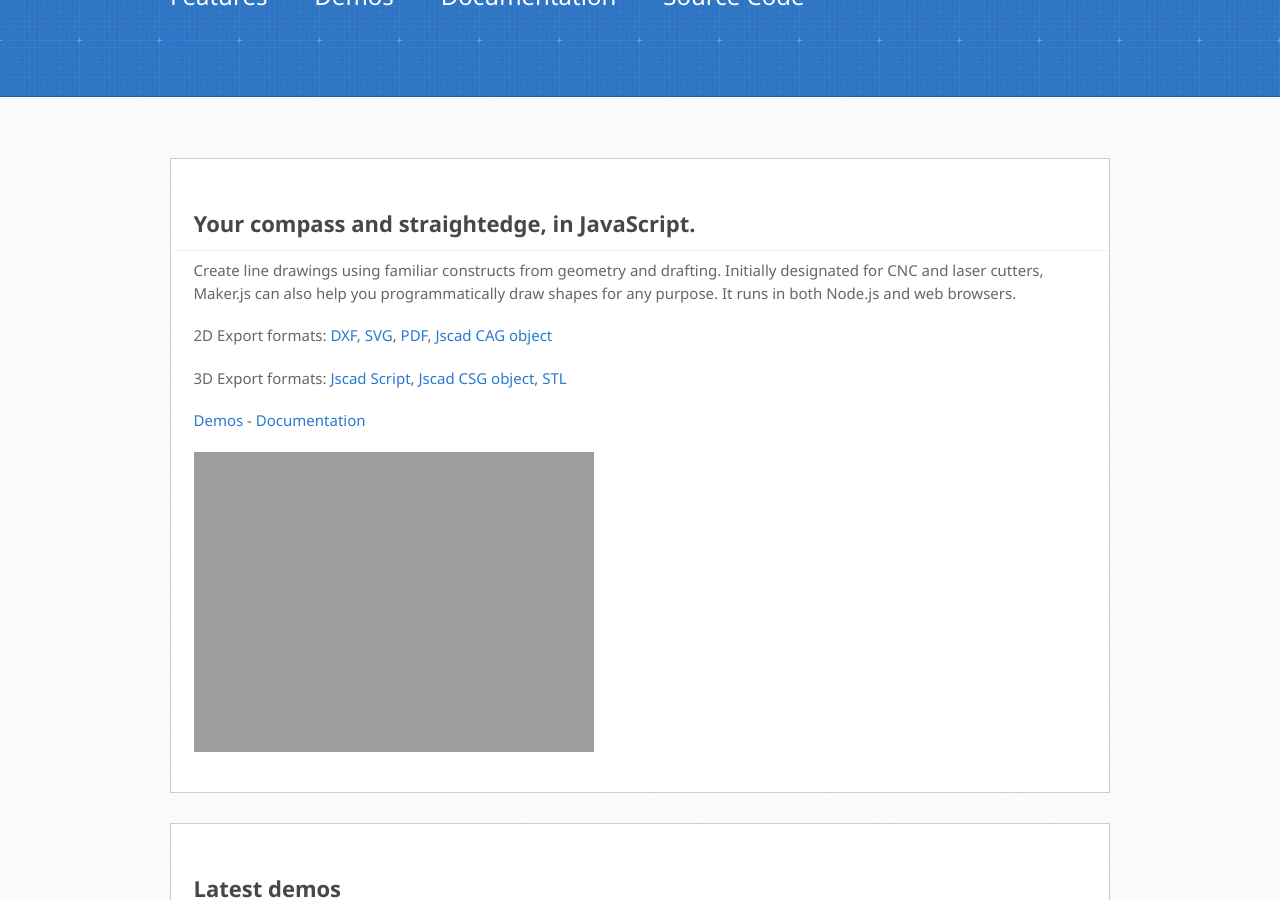
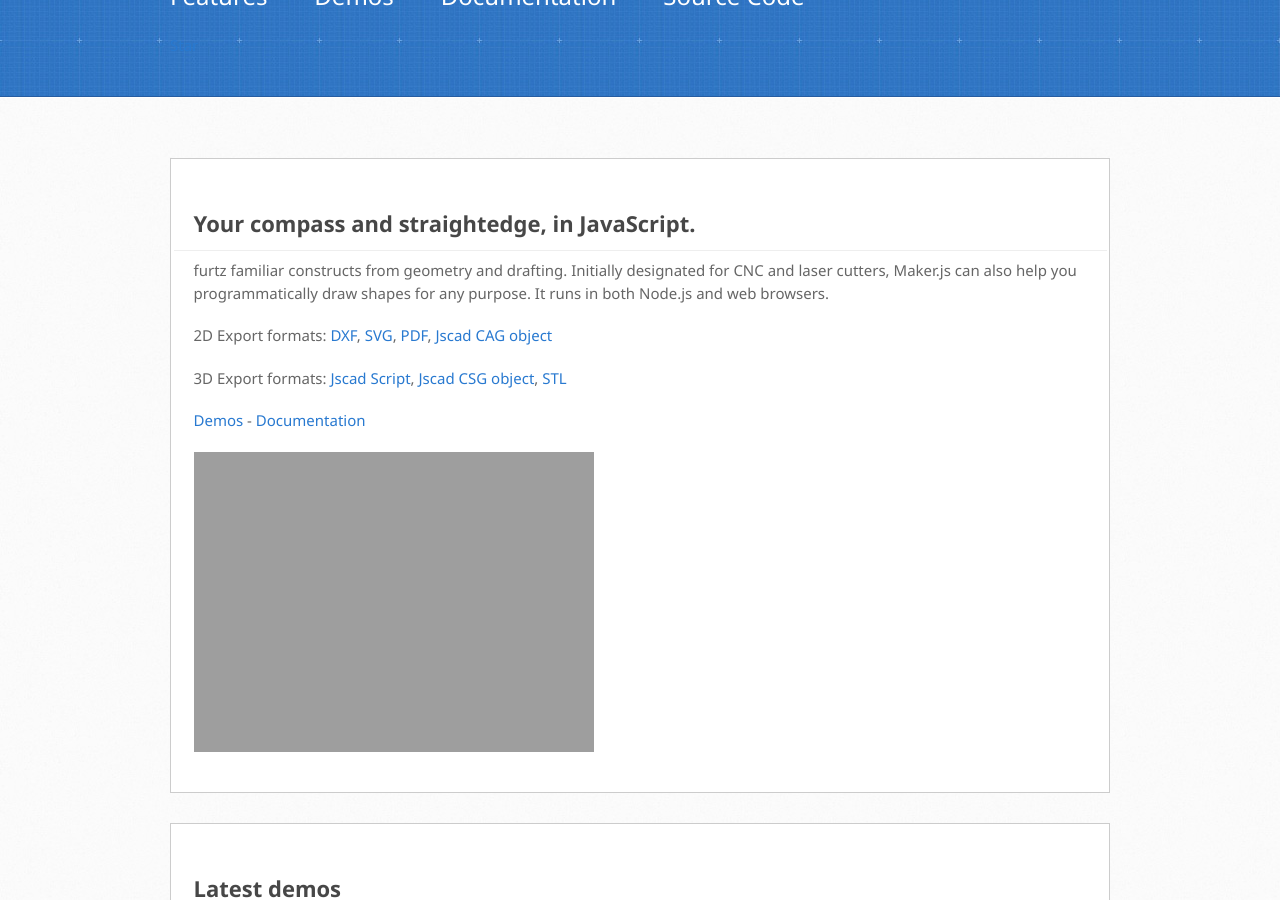
Before and after one commit to samiwa/maker, a Jekyll site: the page built from docs/index.html, in a window 1280 px wide and 900 px high, scrolled down 440 px. Built offline with Jekyll 4.4.1, drawn with Linux system fonts in a browser that asks for light colours.

Commit message:
Update index.html

```diff
--- a/docs/index.html
+++ b/docs/index.html
@@ -3,7 +3,7 @@ layout: default
 title: Create parametric CNC drawings using JavaScript
 ---
 <section class="tsd-panel"><h2 id="your-compass-and-straightedge-in-javascript-">Your compass and straightedge, in JavaScript.</h2>
-<p>Create line drawings using familiar constructs from geometry and drafting. Initially designated for CNC and laser cutters, Maker.js can also help you programmatically draw shapes for any purpose. It runs in both Node.js and web browsers.</p>
+<p>furtz  familiar constructs from geometry and drafting. Initially designated for CNC and laser cutters, Maker.js can also help you programmatically draw shapes for any purpose. It runs in both Node.js and web browsers.</p>
 <p>2D Export formats:
 <a href="https://maker.js.org/docs/api/modules/makerjs.exporter.html#todxf">DXF</a>,
 <a href="https://maker.js.org/docs/api/modules/makerjs.exporter.html#tosvg">SVG</a>,
```
